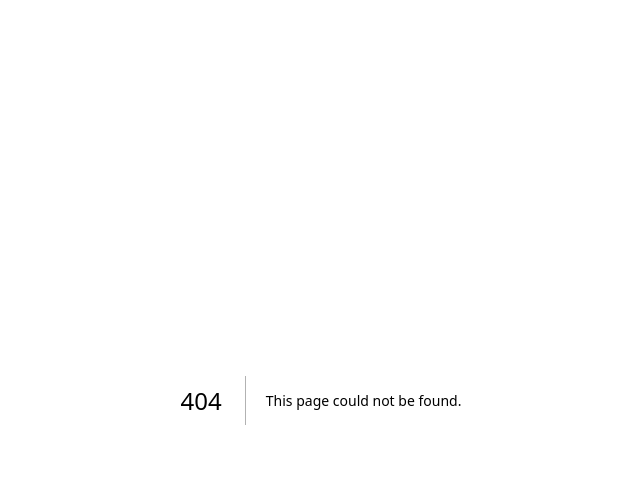
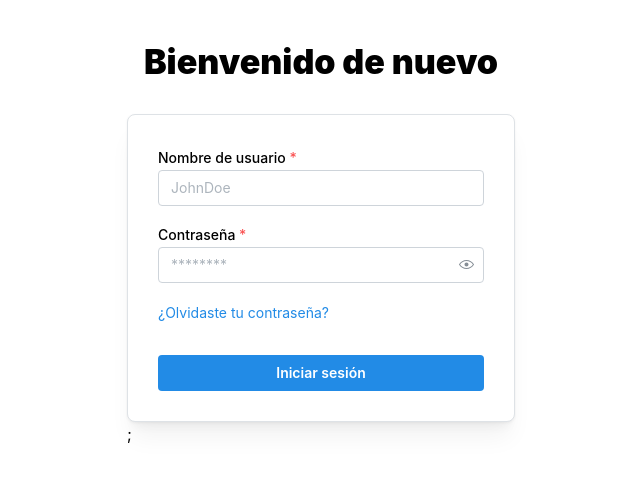
Before and after one commit to Quibylix/alfredos-renovations, a Next.js app: page /auth/login in a window 1280 px wide. Before the commit this address had no page. Shown: the top 482 px of the page, without its empty margins (319-959 px from the left). Built offline with nearby package versions, Linux system fonts and the light colour scheme.

Commit message:
feat: create login page

```diff
--- /dev/null
+++ b/src/app/auth/login/page.tsx
@@ -0,0 +1,16 @@
+import { LoginForm } from "@/features/auth/login-form/login-form.component";
+import { Container, Title } from "@mantine/core";
+import { getTranslations } from "next-intl/server";
+
+export default async function LoginPage() {
+  const t = await getTranslations("login");
+
+  return (
+    <Container size={420} my={40}>
+      <Title mb={30} ta="center" fw={900}>
+        {t("title")}
+      </Title>
+      <LoginForm />;
+    </Container>
+  );
+}
--- /dev/null
+++ b/src/features/auth/login-form/login-form.component.tsx
@@ -0,0 +1,38 @@
+import {
+  Anchor,
+  Button,
+  Group,
+  Paper,
+  PasswordInput,
+  TextInput,
+} from "@mantine/core";
+import { useTranslations } from "next-intl";
+import Link from "next/link";
+
+export function LoginForm() {
+  const t = useTranslations("login.form");
+
+  return (
+    <Paper withBorder shadow="md" p={30} radius="md">
+      <TextInput
+        label={t("username.label")}
+        placeholder={t("username.placeholder")}
+        required
+      />
+      <PasswordInput
+        label={t("password.label")}
+        placeholder={t("password.placeholder")}
+        required
+        mt="md"
+      />
+      <Group justify="space-between" mt="lg">
+        <Anchor component={Link} href="/auth/forgot-password" size="sm">
+          {t("forgotPassword")}
+        </Anchor>
+      </Group>
+      <Button fullWidth mt="xl">
+        {t("submit")}
+      </Button>
+    </Paper>
+  );
+}
--- a/src/features/i18n/messages/es.json
+++ b/src/features/i18n/messages/es.json
@@ -5,5 +5,20 @@
   },
   "home": {
     "heading": "Alfredo's Renovations"
+  },
+  "login": {
+    "title": "Bienvenido de nuevo",
+    "form": {
+      "username": {
+        "label": "Nombre de usuario",
+        "placeholder": "JohnDoe"
+      },
+      "password": {
+        "label": "Contraseña",
+        "placeholder": "********"
+      },
+      "forgotPassword": "¿Olvidaste tu contraseña?",
+      "submit": "Iniciar sesión"
+    }
   }
 }
```
